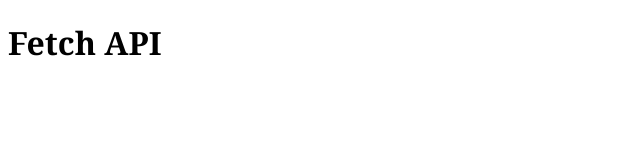
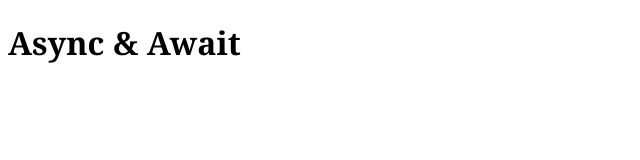
Before and after one commit to d-rushma/javascript, a plain HTML site: page practice/index.html in a window 1280 px wide. Shown: the whole page, without its empty margins (0-640 px from the left). Drawn offline with Linux system fonts and the light colour scheme.

Commit message:
async & await

```diff
--- a/practice/index.html
+++ b/practice/index.html
@@ -7,7 +7,7 @@
     <link rel="stylesheet" href="style.css" />
   </head>
   <body>
-    <h1>Fetch API</h1>
+    <h1>Async & Await</h1>
     <!-- <ul id="results"></ul> -->
     <!-- <div class="container">
       <h1>Traversing DOM</h1>
```
Also changed, not shown: practice/script.js (+37 -0 lines).
